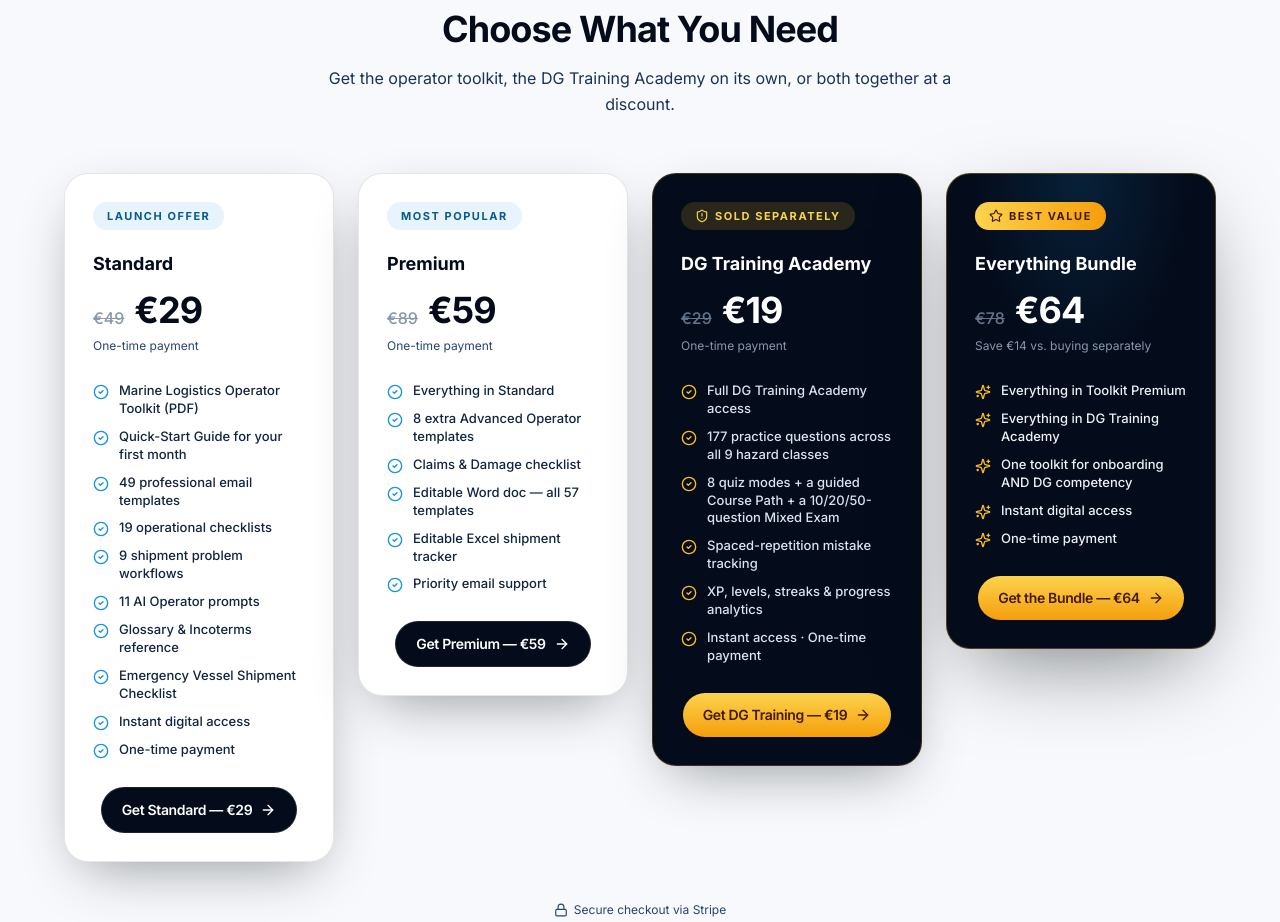
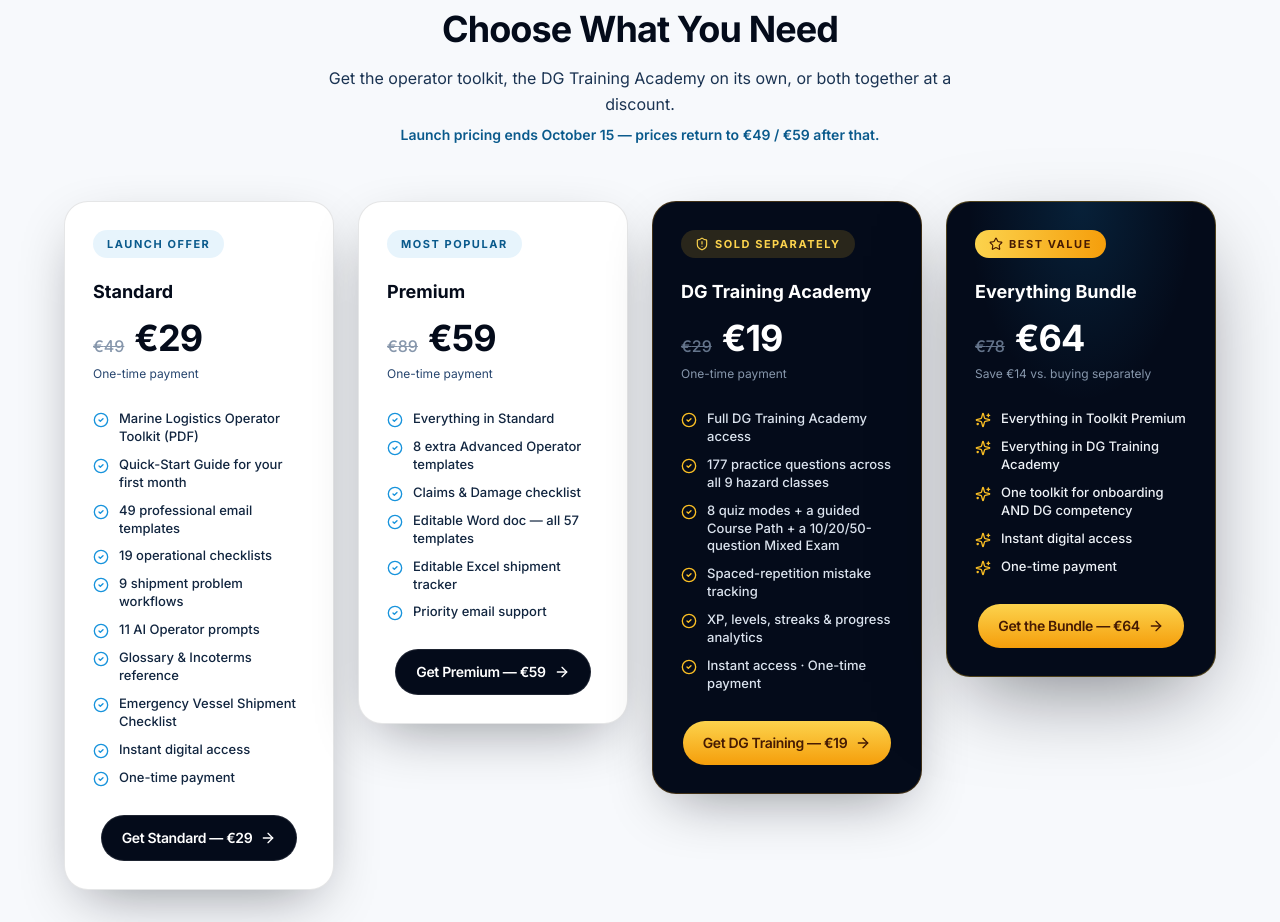
Before and after one commit to tanepepermans-hash/marine-logistics-toolkit, a Next.js app: page / in a window 1280 px wide. Shown: the part 8800-9722 px from the top of the page. Built offline with nearby package versions, Linux system fonts and the light colour scheme; no server answers.

Commit message:
Add launch pricing deadline copy to pricing section

```diff
--- a/src/components/Pricing.tsx
+++ b/src/components/Pricing.tsx
@@ -59,6 +59,9 @@ export default function Pricing() {
             Get the operator toolkit, the DG Training Academy on its own, or both together at a
             discount.
           </p>
+                      <p className="mt-2 text-sm font-semibold text-ocean-700">
+                                    Launch pricing ends October 15 — prices return to €49 / €59 after that.
+                      </p>
         </Reveal>
 
         <div className="mx-auto mt-14 grid max-w-6xl gap-6 sm:grid-cols-2 lg:grid-cols-4 lg:items-start">
```
